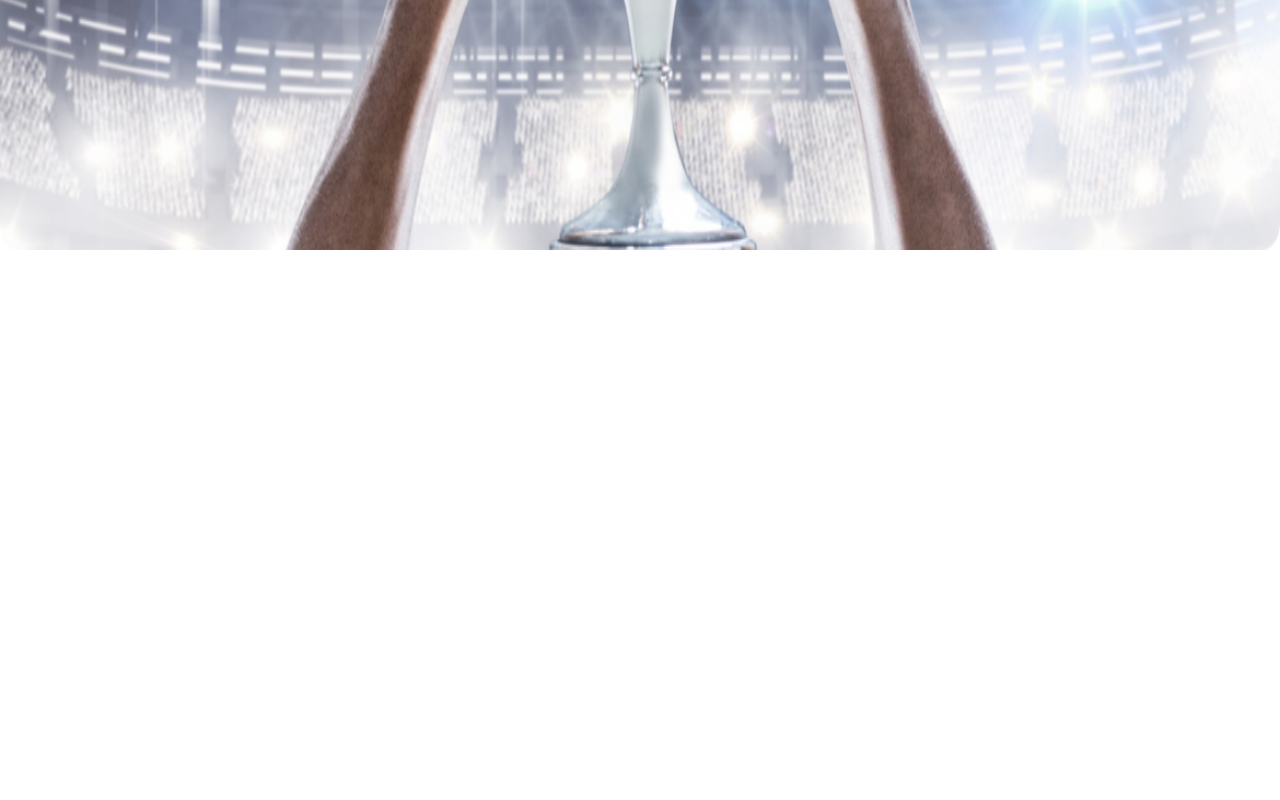
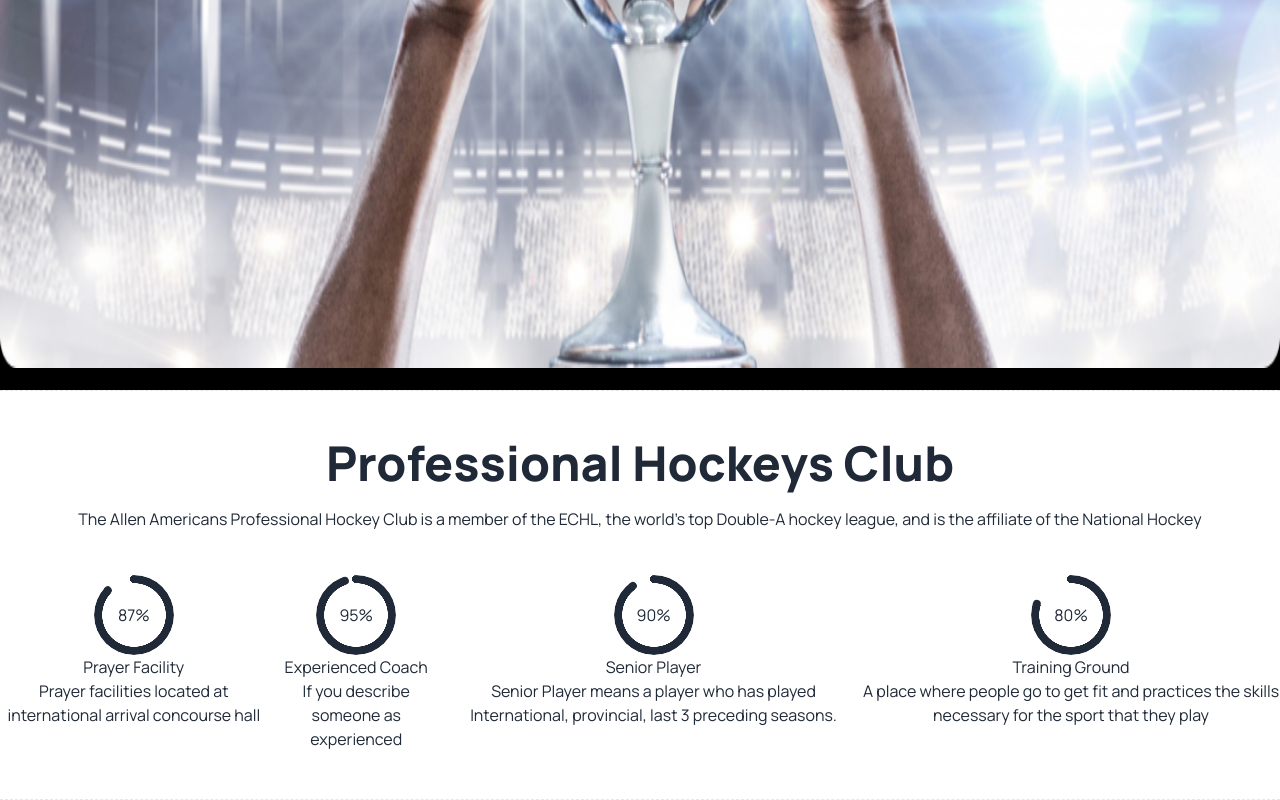
Before and after one commit to nayem-420/B9A3-Hockeys-main, a plain HTML site: page index.html in a window 1280 px wide. Shown: the part 792-1592 px from the top of the page. Before the commit the page ends 1048 px from the top, so only its background shows below. Drawn offline with nearby package versions, Linux system fonts and the light colour scheme.

Commit message:
added main section

```diff
--- a/index.html
+++ b/index.html
@@ -29,7 +29,8 @@
 </head>
 
 <body class="font-manrope">
-    <header>
+    <header class="container mx-auto">
+
         <section>
             <!-- this section is navbar section -->
             <nav>
@@ -40,14 +41,14 @@
                           <svg xmlns="http://www.w3.org/2000/svg" class="h-5 w-5" fill="none" viewBox="0 0 24 24" stroke="currentColor"><path stroke-linecap="round" stroke-linejoin="round" stroke-width="2" d="M4 6h16M4 12h8m-8 6h16" /></svg>
                         </div>
                         <ul tabindex="0" class="menu menu-sm dropdown-content mt-3 z-[1] p-2 shadow bg-base-100 rounded-box w-52">
-                          <li><a><span>Home</span></a></li>
+                          <li><a><span class="text-orange-700">Home</span></a></li>
                           <li><a>About</a></li>
                           <li><a>Pages</a></li>
                           <li><a>Blog</a></li>
                           <li><a>Contact</a></li>
                         </ul>
                       </div>
-                      <a class="btn btn-ghost text-4xl">Hockey<span>’</span>s</a>
+                      <a class="btn btn-ghost text-4xl font-extrabold text-white">Hockey<span>’</span>s</a>
                     </div>
                     <div class="navbar-center hidden lg:flex">
                       <ul class="menu menu-horizontal px-1">
@@ -58,13 +59,15 @@
                         <li><a>Contact</a></li>
                       </ul>
                     </div>
-                    <div class="navbar-end">
+                    <div class="navbar-end w-1/4">
                       <i class="fa-solid fa-magnifying-glass hidden lg:inline-block"></i>
                       <a class="btn">Get Ticket</a>
                     </div>
                   </div>
             </nav>
         </section>
+
+
         <section>
             <!-- working for banner -->
             <div class="carousel w-full">
@@ -76,17 +79,56 @@
                   </div>
                 </div>
                 <div id="slide2" class="carousel-item relative w-full">
-                  <img src="Images/banner.png" class="w-full" />
+                  <img src="Images/camera.png" class="w-full" />
                   <div class="absolute flex justify-between transform -translate-y-1/2 left-5 right-5 top-1/2">
                     <a href="#slide1" class="btn btn-circle">❮</a>
                     <a href="#slide3" class="btn btn-circle">❯</a>
                   </div>
                 </div>
             </div>
+
+            <!-- optional sticker -->
+            <div class="-mt-24 z-10">
+                <div class="bg-black  text-white p-8">
+                    <h4 class="">Meet all the heroes from the field</h4>
+                    <p>Others are health workers or agriculture experts, working to bring the most cutting-edge science to the most remote places on earth.</p>
+                </div>
+            </div>
         </section>
     </header>
-    <main>
 
+    <main class="container mx-auto">
+        <hr class="border-dashed">
+        <!-- Professional Hockeys Club section -->
+        <section class="text-center my-12">
+            <div>
+                <h2 class="text-5xl font-extrabold mb-5">Professional Hockeys Club</h2>
+                <p>The Allen Americans Professional Hockey Club is a member of the ECHL, the world's top Double-A hockey league, and is the affiliate of the National Hockey</p>
+            </div>
+            <div class="flex my-11">
+                <div>
+                    <div class="radial-progress" style="--value:87;" role="progressbar">87%</div>
+                    <h3>Prayer Facility</h3>
+                    <p>Prayer facilities located at international arrival concourse hall</p>
+                </div>
+                <div>
+                    <div class="radial-progress" style="--value:95;" role="progressbar">95%</div>
+                    <h3>Experienced Coach</h3>
+                    <p>If you describe someone as experienced</p>
+                </div>
+                <div>
+                    <div class="radial-progress" style="--value:90;" role="progressbar">90%</div>
+                    <h3>Senior Player</h3>
+                    <p>Senior Player means a player who has played International, provincial, last 3 preceding seasons.</p>
+                </div>
+                <div>
+                    <div class="radial-progress" style="--value:80;" role="progressbar">80%</div>
+                    <h3>Training Ground</h3>
+                    <p>A place where people go to get fit and practices the skills necessary for the sport that they play</p>
+                </div>
+            </div>
+        </section>
+        <hr class="border-dashed">
     </main>
     <footer>
 
```
Also changed, not shown: Images/camera.png (added).
